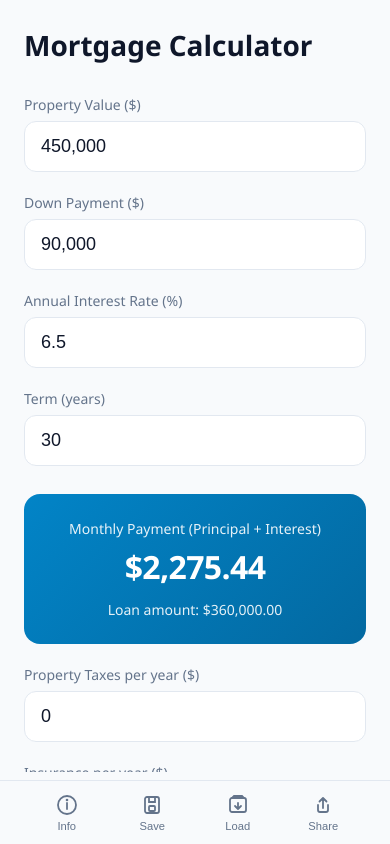
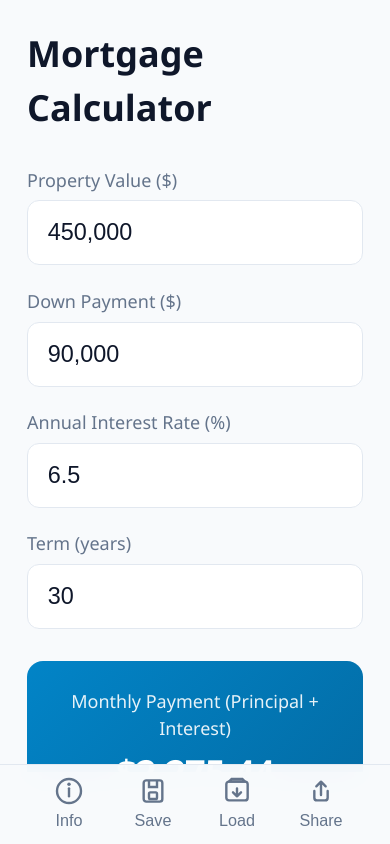
Before and after one commit to GoranStojanov/mortgage-calculator, a React (Vite) app: page / in a window 390 px wide. Built offline with nearby package versions, Linux system fonts and the light colour scheme.

Commit message:
Fixing font size

```diff
--- a/src/App.css
+++ b/src/App.css
@@ -269,3 +269,49 @@
 .bottom-nav-button:focus-visible {
   color: var(--color-accent);
 }
+
+/* Mobile-friendly sizing */
+@media (max-width: 768px) {
+  .mortgage-calculator h1 {
+    font-size: 2rem;
+  }
+
+  .input-group label {
+    font-size: 1rem;
+  }
+
+  .input-group input {
+    font-size: 1.3rem;
+    padding: 1rem 1.1rem;
+  }
+
+  .result-label {
+    font-size: 1rem;
+  }
+
+  .summary-row {
+    font-size: 1rem;
+  }
+
+  .info-panel p,
+  .load-panel-subtitle,
+  .load-item {
+    font-size: 1rem;
+  }
+
+  .bottom-nav {
+    height: 80px;
+    padding-bottom: calc(0.75rem + env(safe-area-inset-bottom, 0px));
+  }
+
+  .bottom-nav-button {
+    font-size: 0.9rem;
+    gap: 0.25rem;
+    padding: 0.35rem 0.4rem;
+  }
+
+  .bottom-nav-button svg {
+    width: 32px;
+    height: 32px;
+  }
+}
--- a/src/index.css
+++ b/src/index.css
@@ -2,6 +2,7 @@
   font-family: 'Segoe UI', system-ui, -apple-system, sans-serif;
   line-height: 1.5;
   font-weight: 400;
+  font-size: 18px;
 
   --color-bg: #0f172a;
   --color-text: #f1f5f9;
```
